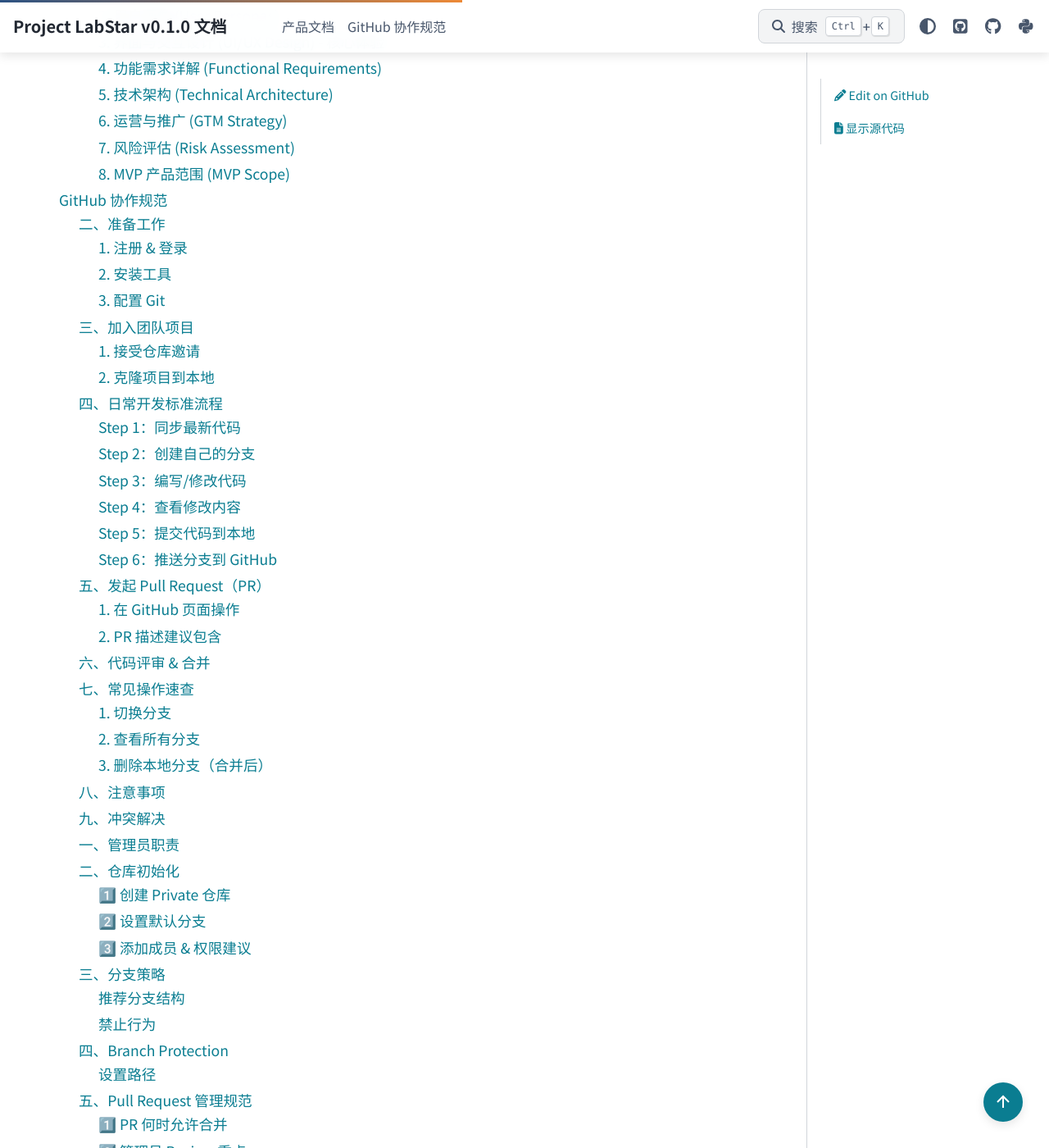
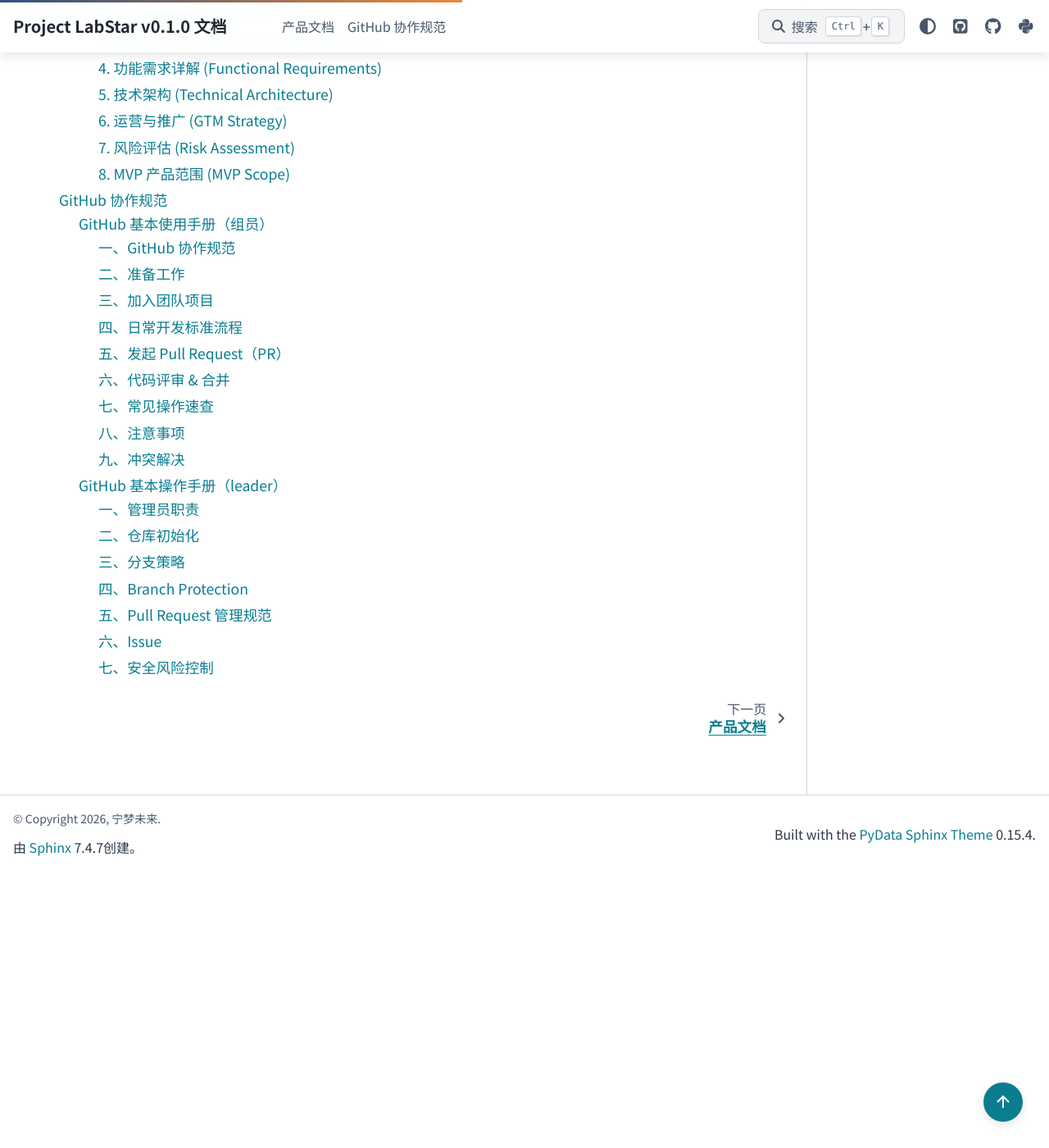
Before and after one commit to Jin-sjh/ProjectLabStarDocument, a Sphinx documentation site: the page built from source/index.rst, in a window 1280 px wide and 1400 px high, scrolled down 336 px. Shown: the whole window at 82% size. Built offline with Sphinx 7.4.7 and the PyData theme 0.15.4, drawn with Linux system fonts in a browser that asks for light colours; pages that are not in the unit, such as notebooks, are missing from menus; some of the changed text lies outside the part shown.

Commit message:
docs: 更新GitHub手册标题和格式
为leader和组员手册添加明确的标题，并统一文档格式

```diff
--- a/source/Github/GitHub 基本操作使用手册组员.md
+++ b/source/Github/GitHub 基本操作使用手册组员.md
@@ -1,4 +1,4 @@
----
+# GitHub 基本使用手册（组员）
 
 ## 一、GitHub 协作规范
 + **GitHub**：代码托管 + 协作平台
--- a/source/Github/Github基本操作手册leader.md
+++ b/source/Github/Github基本操作手册leader.md
@@ -1,3 +1,5 @@
+# GitHub 基本操作手册（leader）
+
 > 适用对象：
 >
 > + 项目负责人
```
